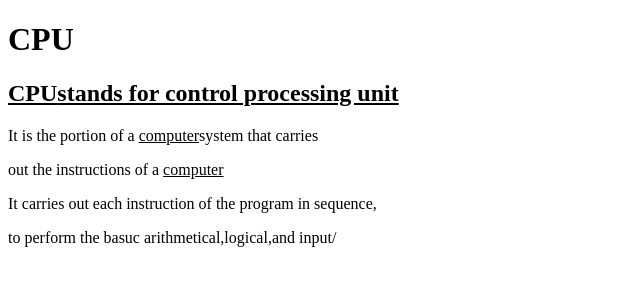
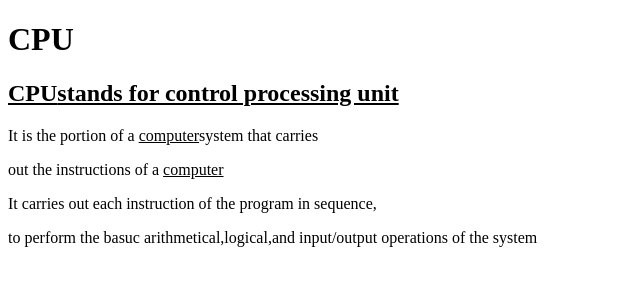
Before and after one commit to iamneo-production/fceddbdedbadaeccdfffebaeceaec, a website: page public/index.html in a window 1280 px wide. Shown: the whole page, without its empty margins (0-640 px from the left). Drawn offline with Linux system fonts and the light colour scheme.

Commit message:
Backup Commit

```diff
--- a/public/index.html
+++ b/public/index.html
@@ -9,5 +9,5 @@
    <p>It is the portion of a <u>computer</u>system that carries </p></b>
    <p>out the instructions of a <u>computer</u></p></b>
    <p>It carries out each instruction of the program in sequence,</p></b>
-   <p>to perform the basuc arithmetical,logical,and input/
+   <p>to perform the basuc arithmetical,logical,and input/output operations of the system
 </html>
```
